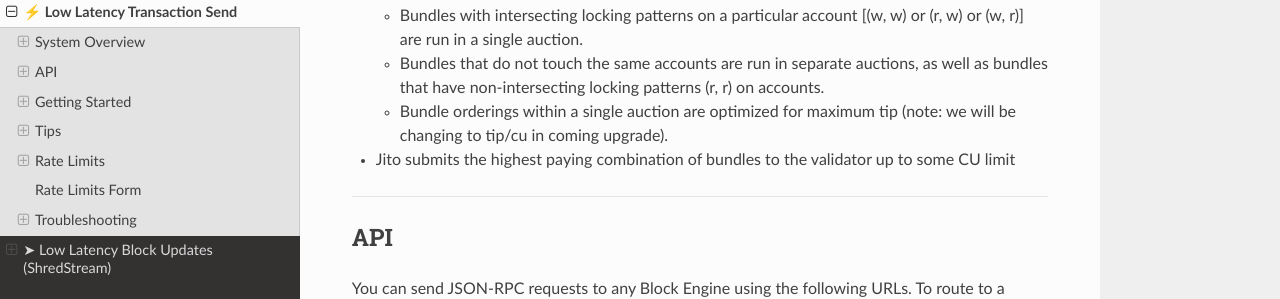
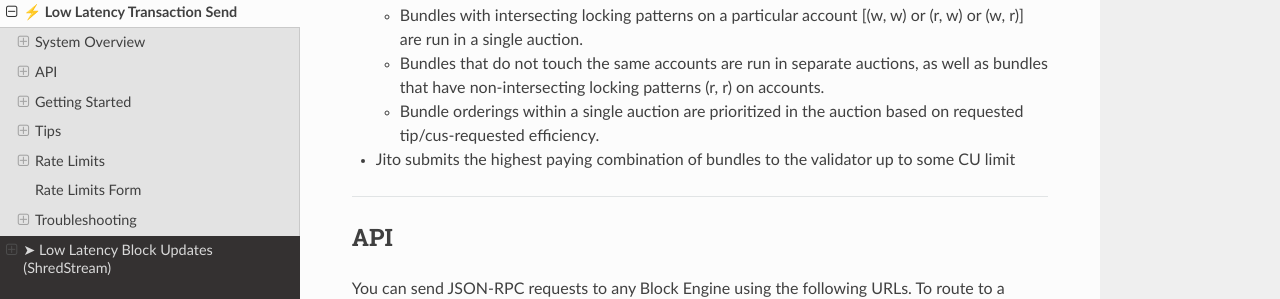
Before and after one commit to jito-labs/jito-docs, a Sphinx documentation site: the page built from docs/source/lowlatencytxnsend.md, in a window 1280 px wide and 900 px high, scrolled down 3059 px. Shown: the part 156-455 px from the top of the window. Built offline with Sphinx 7.4.7 and the Read the Docs theme 3.1.0, drawn with Linux system fonts in a browser that asks for light colours.

Commit message:
Update lowlatencytxnsend.md

```diff
--- a/docs/source/lowlatencytxnsend.md
+++ b/docs/source/lowlatencytxnsend.md
@@ -43,7 +43,7 @@
 - Parallel auctions are run at 200ms ticks
   - Bundles with intersecting locking patterns on a particular account [(w, w) or (r, w) or (w, r)] are run in a single auction.
   - Bundles that do not touch the same accounts are run in separate auctions, as well as bundles that have non-intersecting locking patterns (r, r) on accounts.
-  - Bundle orderings within a single auction are optimized for maximum tip (note: we will be changing to tip/cu in coming upgrade).
+  - Bundle orderings within a single auction are prioritized in the auction based on requested tip/cus-requested efficiency.
 - Jito submits the highest paying combination of bundles to the validator up to some CU limit
 
 ---
```
